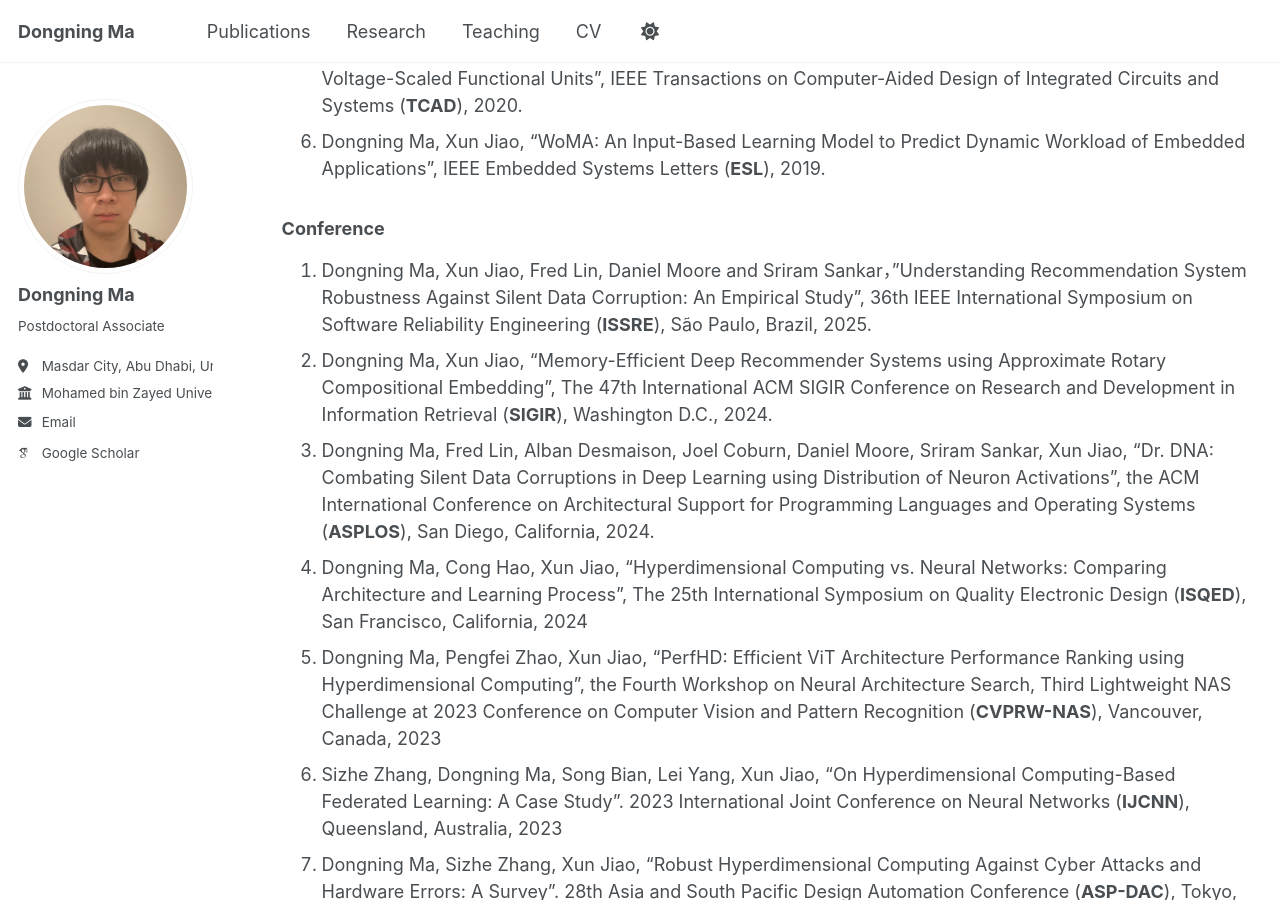
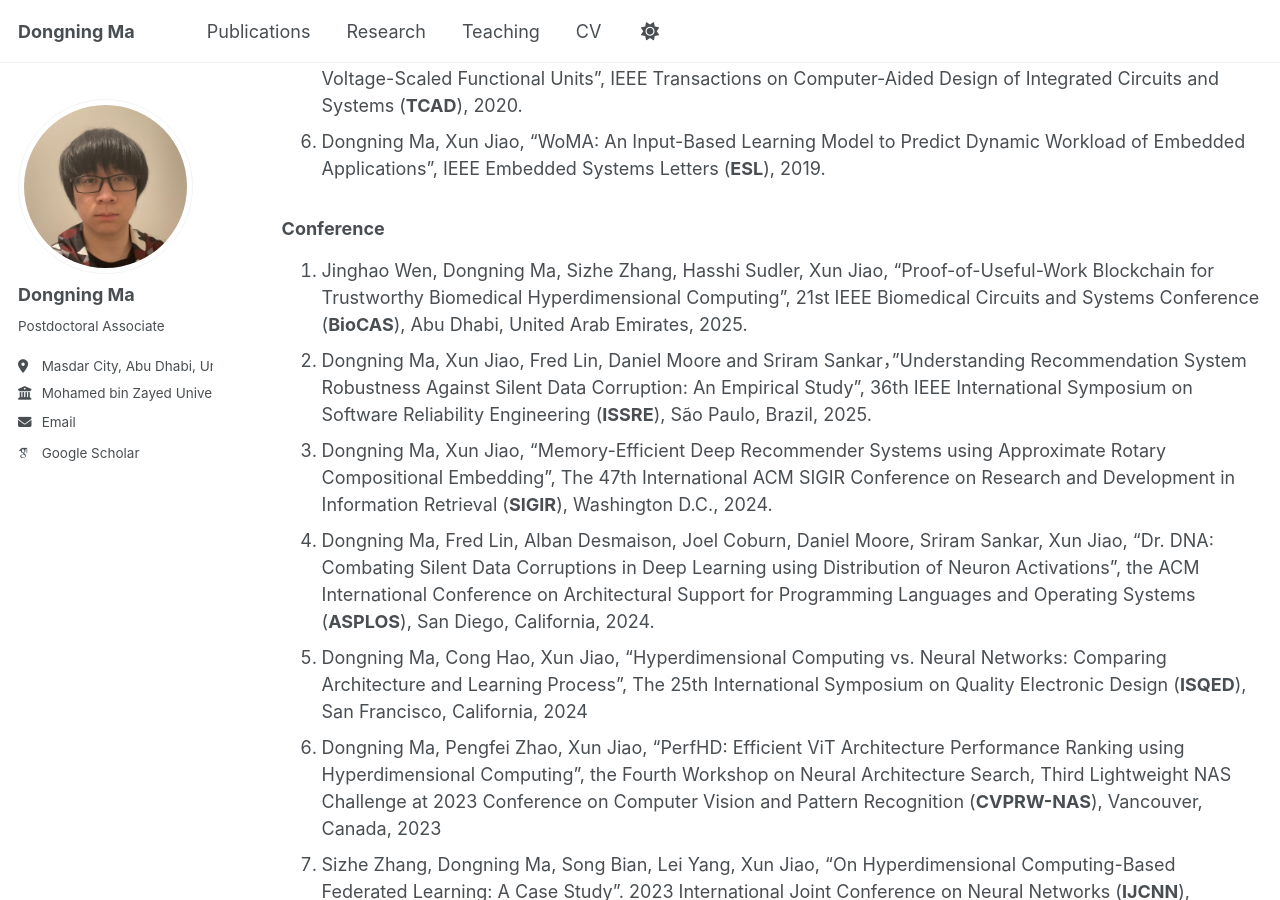
Before and after one commit to dongning-ma/dongning-ma.github.io, a Jekyll site: the page built from _pages/publications.md, in a window 1280 px wide and 900 px high, scrolled down 570 px. Built offline with Jekyll 4.4.1, drawn with Linux system fonts in a browser that asks for light colours; some web fonts are replaced; a script that is not in the unit is left out.

Commit message:
add biocas 25 paper

```diff
--- a/_pages/publications.md
+++ b/_pages/publications.md
@@ -16,6 +16,7 @@ I have published more than 30 papers in venues including ASPLOS, DAC, SIGIR, and
 1. Dongning Ma, Xun Jiao, "WoMA: An Input-Based Learning Model to Predict Dynamic Workload of Embedded Applications", IEEE Embedded Systems Letters (**ESL**), 2019.
 
 ### Conference
+1. Jinghao Wen, Dongning Ma, Sizhe Zhang, Hasshi Sudler, Xun Jiao, "Proof-of-Useful-Work Blockchain for Trustworthy Biomedical Hyperdimensional Computing", 21st IEEE Biomedical Circuits and Systems Conference (**BioCAS**), Abu Dhabi, United Arab Emirates, 2025.
 1. Dongning Ma, Xun Jiao, Fred Lin, Daniel Moore and Sriram Sankar，"Understanding Recommendation System Robustness Against Silent Data Corruption: An Empirical Study", 36th IEEE International Symposium on Software Reliability Engineering (**ISSRE**), São Paulo, Brazil, 2025.
 1. Dongning Ma, Xun Jiao, "Memory-Efficient Deep Recommender Systems using Approximate Rotary Compositional Embedding", The 47th International ACM SIGIR Conference on Research and Development in Information Retrieval (**SIGIR**), Washington D.C., 2024.
 1. Dongning Ma, Fred Lin, Alban Desmaison, Joel Coburn, Daniel Moore, Sriram Sankar, Xun Jiao, "Dr. DNA: Combating Silent Data Corruptions in Deep Learning using Distribution of Neuron Activations", the ACM International Conference on Architectural Support for Programming Languages and Operating Systems (**ASPLOS**), San Diego, California, 2024.
```
